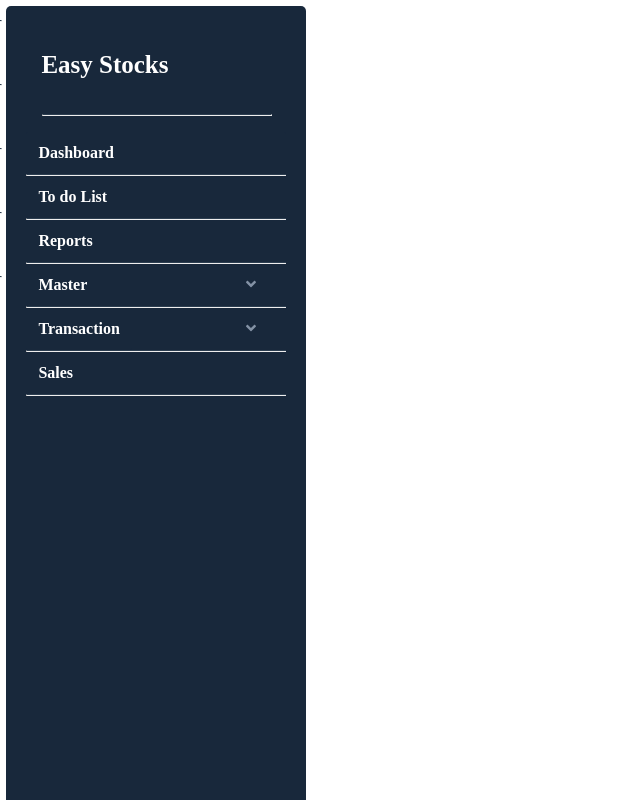
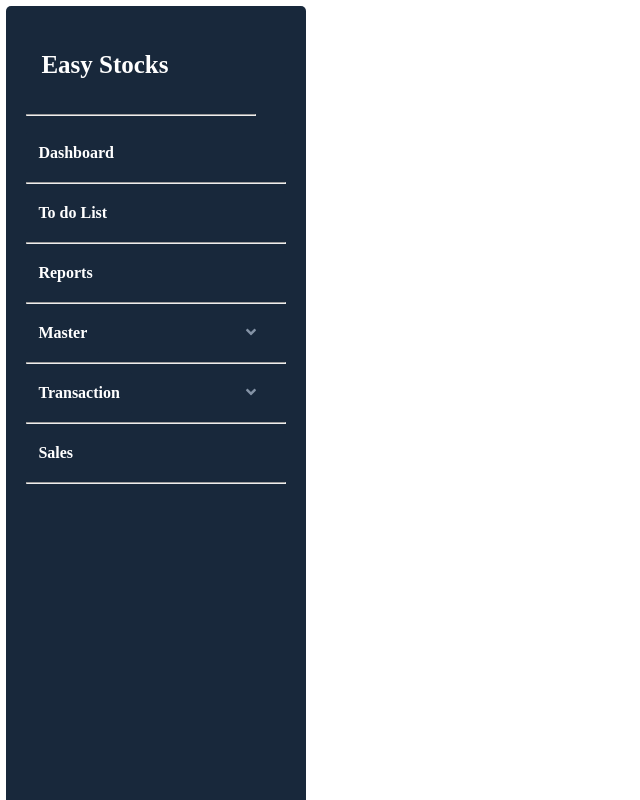
Before and after one commit to YMunasinghe/Stock-control-project-angular, an Angular app: page /sideNavBar in a window 1280 px wide. Shown: the whole page, without its empty margins (0-640 px from the left). Built offline with nearby package versions, Linux system fonts and the light colour scheme.

Commit message:
remove css for <hr/>

```diff
--- a/src/app/components/side-nav-bar/side-nav-bar.component.css
+++ b/src/app/components/side-nav-bar/side-nav-bar.component.css
@@ -79,15 +79,13 @@
   width: 0; /* Set the width of the scrollbar to 0 */
 }
 
-hr {
-  margin: 0;
-  position: relative;
-  width: 100%;
-  /*border: none;*/
-  border-top: solid 1px #2c3e50;
-
-
-}
+/*hr {*/
+/*  margin: 0;*/
+/*  position: relative;*/
+/*  width: 100%;*/
+/*  !*border: none;*!*/
+/*  border-top: solid 1px #2c3e50;*/
+/*}*/
 
 .child-hr-style{
   /*margin: 0;*/
--- a/src/app/components/side-nav-bar/side-nav-bar.component.html
+++ b/src/app/components/side-nav-bar/side-nav-bar.component.html
@@ -15,6 +15,7 @@
       <hr/>
       <li class="nav-button"><a routerLink="/reports">Reports</a></li>
       <hr/>
+
       <div (click)="toggleMasterCollapse()" class="drop-down-icon-style">
        <li><a routerLink="/reports">Master</a></li>
         <fa-icon [icon]="isMasterCollapsed ? faAngleDown : faAngleUp" style="color: #8392a5;"></fa-icon>
```
